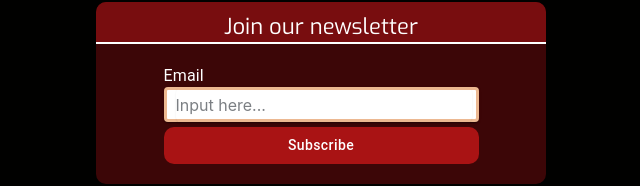
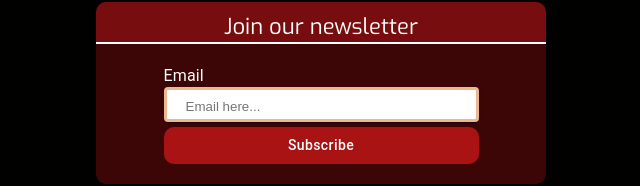
Before and after one commit to Laura398/ayakashi-project, a React (Vite) app: page / in a window 1280 px wide. Shown: the part 1724-1910 px from the top of the page, without its empty margins (319-959 px from the left). Built offline with nearby package versions, Linux system fonts and the light colour scheme.

Commit message:
input border fix

```diff
--- a/src/components/newsletter/Content.tsx
+++ b/src/components/newsletter/Content.tsx
@@ -11,7 +11,7 @@ export default function NewsletterContent() {
     const [email, setEmail] = React.useState('');
 
     function changeEmail(event: React.ChangeEvent<HTMLInputElement>) {
-        setEmail(event.target.value);
+            setEmail(event.target.value);
     }
 
     function check() {
@@ -49,8 +49,10 @@ export default function NewsletterContent() {
                 className="input"
                 >
 
-                <Input className="input" placeholder="Input here..."
-                sx={{marginTop: '-5px', marginLeft: '5px', padding: '0', border: 'none', background: 'none'}} onChange={changeEmail} />
+                <input
+                className="input"
+                placeholder="Email here..."
+                onChange={changeEmail} />
             </Paper>
 
             <BaseButton children="Subscribe" onClick={check} className="newsletter-button" style={{ width: '100%', marginTop: '5px', backgroundColor: 'var(--red1)', color: 'white', textTransform: 'none', borderRadius: '10px' }} />
--- a/src/components/newsletter/Newsletter.css
+++ b/src/components/newsletter/Newsletter.css
@@ -5,12 +5,6 @@
     align-items: left;
     align-content: left;
 }
-
-.input:focus {
-    border-color: inherit;
-    -webkit-box-shadow: none;
-    box-shadow: none;
-  }
 
 .input {
     height: 25px;
@@ -20,6 +14,17 @@
     border-radius: 10px;
 }
 
+input {
+    width: 90%;
+    background-color: transparent;
+    border: transparent !important;
+    outline: none;
+}
+
+textarea:focus, input:focus{
+    outline: none;
+}
+
 @media screen and (max-width: 768px) {
     /* #newsletter-content {
         min-height: 100vh;
--- a/src/index.css
+++ b/src/index.css
@@ -22,6 +22,9 @@
   margin: auto;
 
   text-align: center;
+
+  --Input-focused: 0 !important;
+
 }
 
 body {
```
